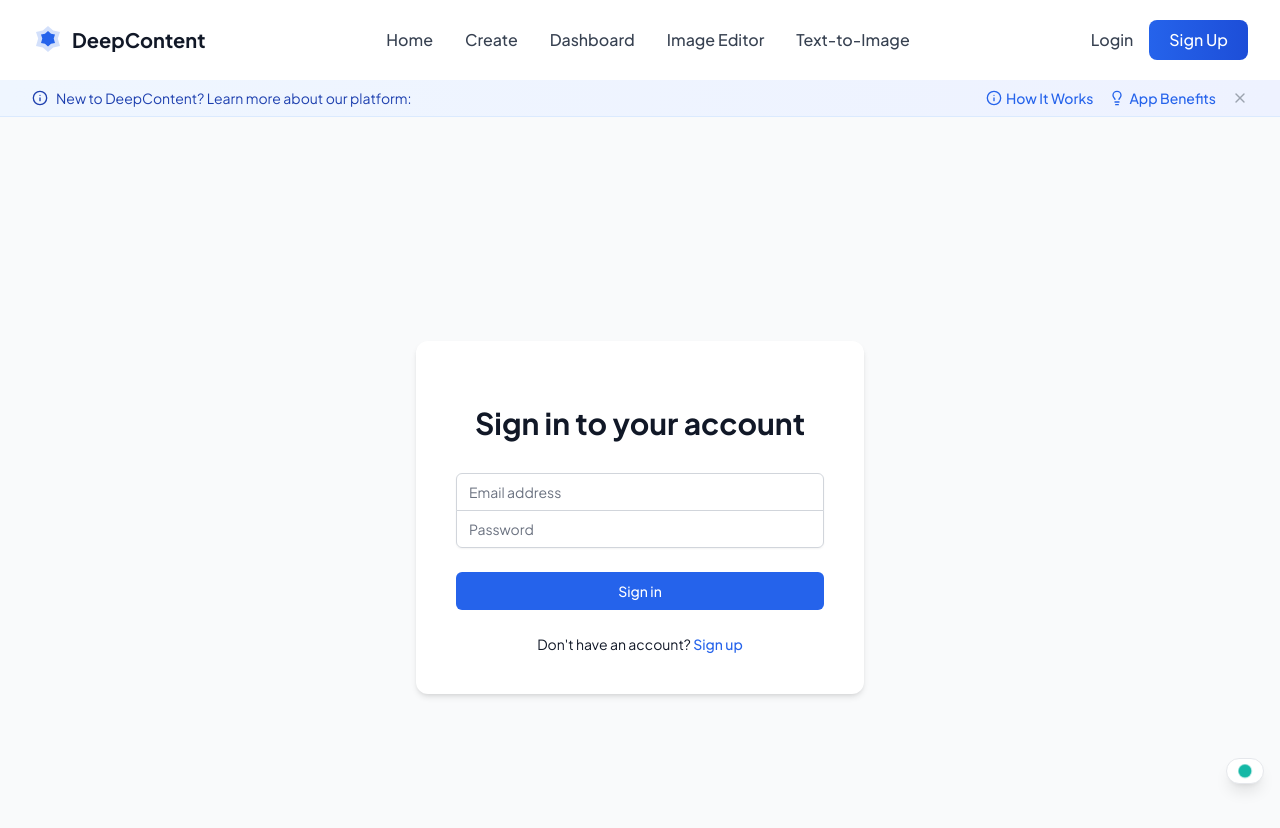
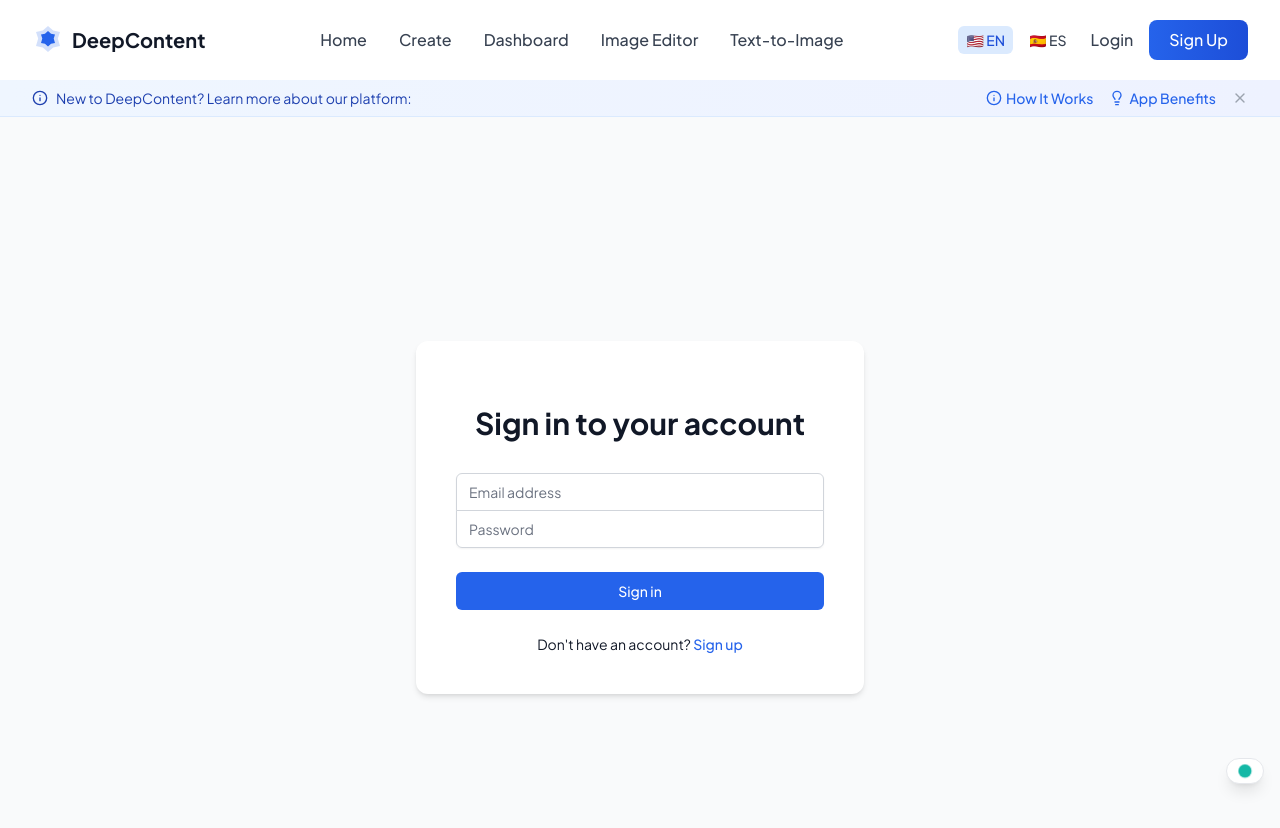
Before and after one commit to scottaicode/deepcontent-ai, a Next.js app: page /login in a window 1280 px wide. Shown: the top 828 px of the page. Built offline with nearby package versions, Linux system fonts and the light colour scheme; no server answers.

Commit message:
Replace all language switchers with DirectLanguageSwitcher for consistency

```diff
--- a/src/app/components/Header.tsx
+++ b/src/app/components/Header.tsx
@@ -1,10 +1,10 @@
 'use client';
 
-import React, { useState, useEffect, useRef } from 'react';
+import React, { useState, useEffect, useRef, useCallback } from 'react';
 import Link from 'next/link';
 import { motion, AnimatePresence } from 'framer-motion';
 import { useLanguage } from './LanguageProvider';
-import MainLanguageSwitcher from '@/components/MainLanguageSwitcher';
+import DirectLanguageSwitcher from '@/components/DirectLanguageSwitcher';
 // import DirectLanguageSwitcher from '@/components/DirectLanguageSwitcher';
 import { useAuth } from '@/lib/hooks/useAuth';
 import { usePathname } from 'next/navigation';
@@ -164,7 +164,7 @@ const Header: React.FC = () => {
             transition={{ duration: 0.5, delay: 0.2 }}
             className="flex items-center space-x-4"
           >
-            {isHomepage && <MainLanguageSwitcher />}
+            <DirectLanguageSwitcher />
 
             {user ? (
               <div className="hidden md:flex items-center space-x-4 relative" ref={userMenuRef}>
--- a/src/app/components/MainNavbar.tsx
+++ b/src/app/components/MainNavbar.tsx
@@ -3,7 +3,7 @@
 import React, { useState, useEffect } from 'react';
 import Link from 'next/link';
 import Image from 'next/image';
-import MainLanguageSwitcher from '@/components/MainLanguageSwitcher';
+import DirectLanguageSwitcher from '@/components/DirectLanguageSwitcher';
 import { useLanguage } from './LanguageProvider';
 import { usePathname } from 'next/navigation';
 
@@ -67,7 +67,7 @@ const MainNavbar: React.FC = () => {
 
             {/* Language Switcher */}
             <div className="ml-2 pl-2 md:ml-4 md:pl-4 border-l border-gray-300 dark:border-gray-700">
-              <MainLanguageSwitcher />
+              <DirectLanguageSwitcher />
             </div>
           </div>
         </div>
```
